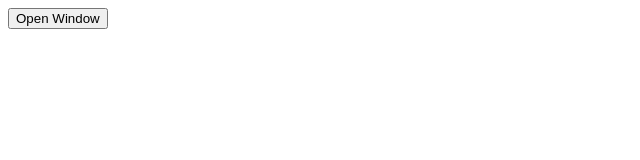
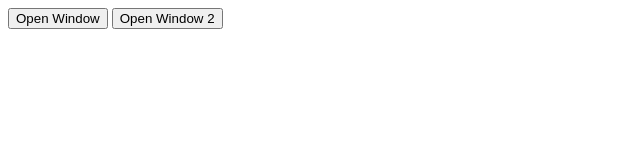
Before and after one commit to qichen0401/qichen0401.github.io, a plain HTML site: page index.html in a window 1280 px wide. Shown: the whole page, without its empty margins (0-640 px from the left). Drawn offline with Linux system fonts and the light colour scheme.

Commit message:
Update index.html

```diff
--- a/index.html
+++ b/index.html
@@ -3,6 +3,8 @@
 <body>
 
 <button onclick="openWindow()">Open Window</button>
+
+<button onclick="openWindowa()">Open Window 2</button>
 
 <div id="message"></div>
 
@@ -11,6 +13,10 @@ var newWindow;
 
 function openWindow() {
   newWindow = window.open("newWindow.html");
+}
+
+function openWindowa() {
+  newWindow = window.open("https://privacyapidmo.com/c/yuyuew_test3");
 }
 
 // Function to respond to the new window
```
